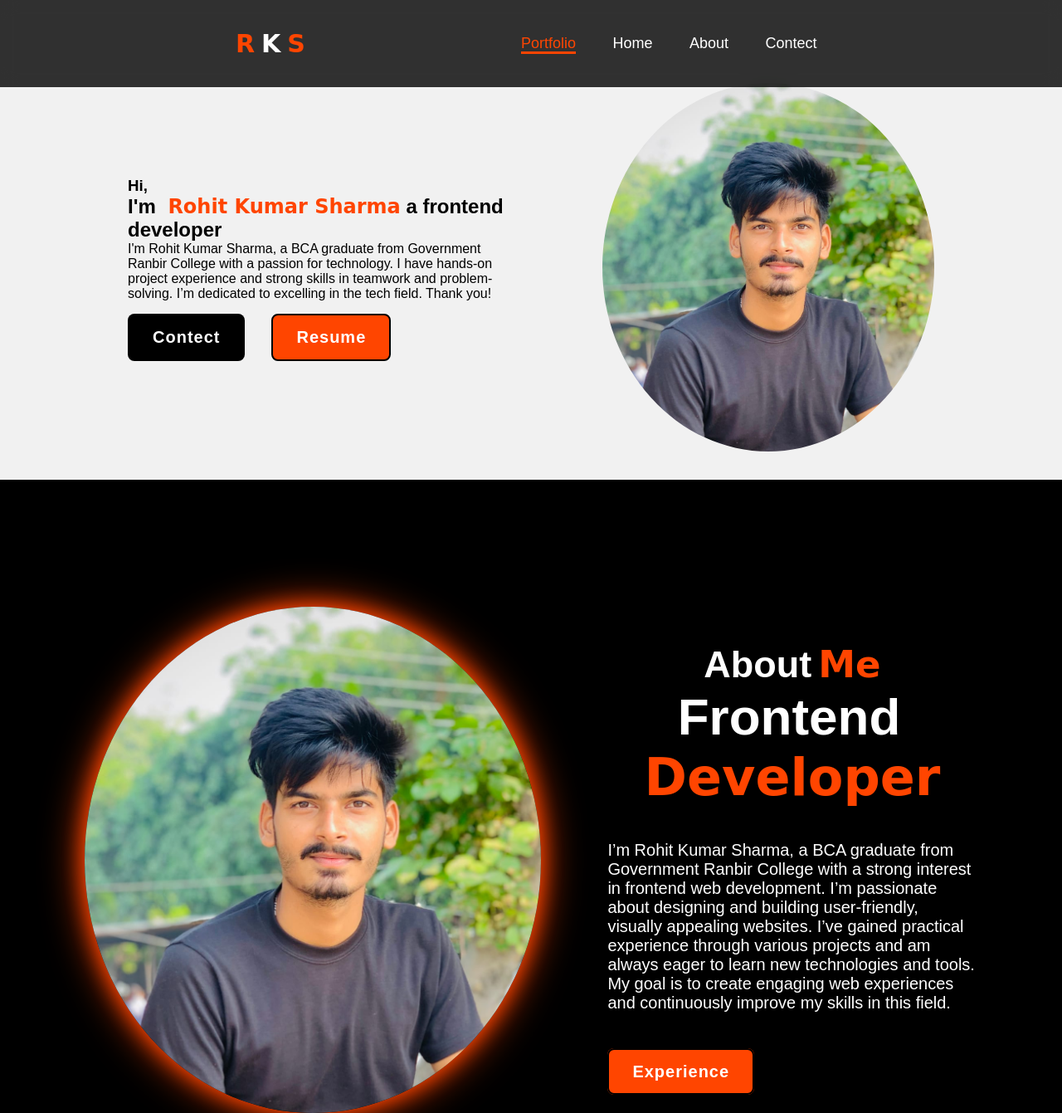
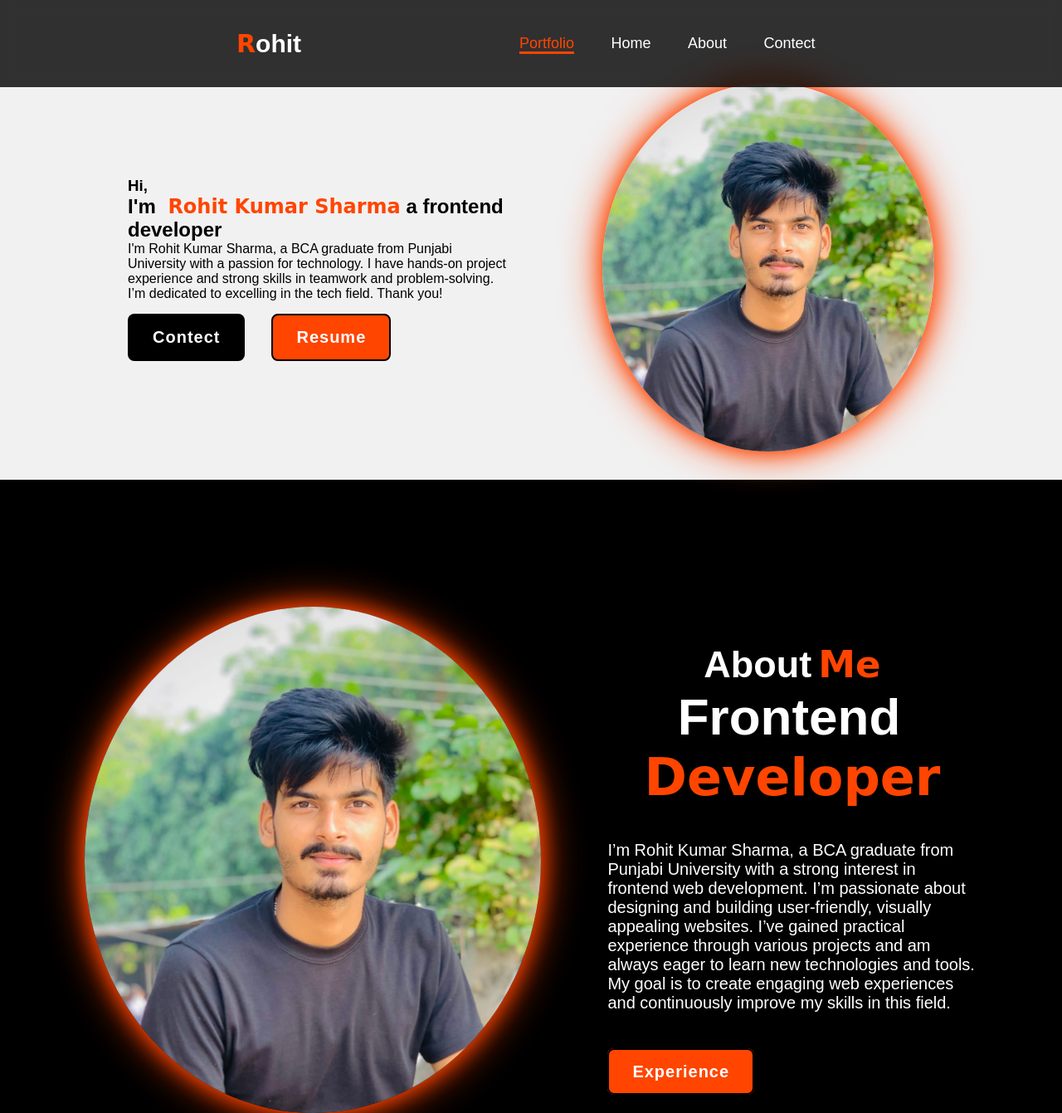
Before and after one commit to RohitKumarSharma610/my-portfolio, a plain HTML site: page index.html in a window 1280 px wide. Shown: the top 1341 px of the page at 83% size. Drawn offline with nearby package versions, Linux system fonts and the light colour scheme.

Commit message:
adding styling

```diff
--- a/index.html
+++ b/index.html
@@ -10,7 +10,7 @@
 </head>
 <body>
     <header class="header">
-        <a href="" class="logo" data-aos="flip-right"><span>R</span><span class="white">K</span><span>S</span></a>
+        <a href="" class="logo" data-aos="flip-right"><span>R</span>ohit</a>
 
         <nav class="navbar">
             <a href="#" class="active">Portfolio</a>
@@ -27,12 +27,12 @@
 
             <h1>I'm <span>Rohit Kumar Sharma</span> a frontend developer</h1>
 
-            <p>I'm Rohit Kumar Sharma, a BCA graduate from Government Ranbir College with a passion for technology. I have hands-on project experience and strong skills in teamwork and problem-solving. I’m dedicated to excelling in the tech field. Thank you!
+            <p>I'm Rohit Kumar Sharma, a BCA graduate from Punjabi University with a passion for technology. I have hands-on project experience and strong skills in teamwork and problem-solving. I’m dedicated to excelling in the tech field. Thank you!
 
             </p>
 
             <div class="btn-box">
-                <a class="btn-1" href="#Contect">Contect</a>
+                <a class="btn-1" href="mailto:rohitsharma6102003@gmail.com">Contect</a>
                 <a href="Rohit__Resume.pdf" class="btn-2" >Resume</a>
             </div>
         </div>
@@ -52,7 +52,7 @@
         <h2 class="heading">About<span>Me</span></h2>
         <h3>Frontend<span> Developer</span></h3>
 
-        <P  >I’m Rohit Kumar Sharma, a BCA graduate from Government Ranbir College with a strong interest in frontend web development. I’m passionate about designing and building user-friendly, visually appealing websites. I’ve gained practical experience through various projects and am always eager to learn new technologies and tools. My goal is to create engaging web experiences and continuously improve my skills in this field.</P>
+        <P  >I’m Rohit Kumar Sharma, a BCA graduate from Punjabi University with a strong interest in frontend web development. I’m passionate about designing and building user-friendly, visually appealing websites. I’ve gained practical experience through various projects and am always eager to learn new technologies and tools. My goal is to create engaging web experiences and continuously improve my skills in this field.</P>
         <a href="#" class="btn-2" data-aos="fade-up">Experience</a>
 
       </div>
--- a/portfolio.css
+++ b/portfolio.css
@@ -41,9 +41,7 @@
      font-family: cursive;
  }
 
- .white {
-     color: white;
- }
+
 
  .navbar a {
      font-size: 18px;
@@ -154,6 +152,8 @@
  .img-box img {
      border-radius: 50%;
      width: 400px;
+     box-shadow: 0 0 25px orangered,
+                 0 0 50px orangered;
  }
 
  ::-webkit-scrollbar {
@@ -182,7 +182,7 @@
      position: relative;
      width: 550px;
      box-shadow: 0 0 25px orangered,
-         0 0 50px orangered;
+                 0 0 50px orangered;
      border-radius: 50%;
  }
 
```
